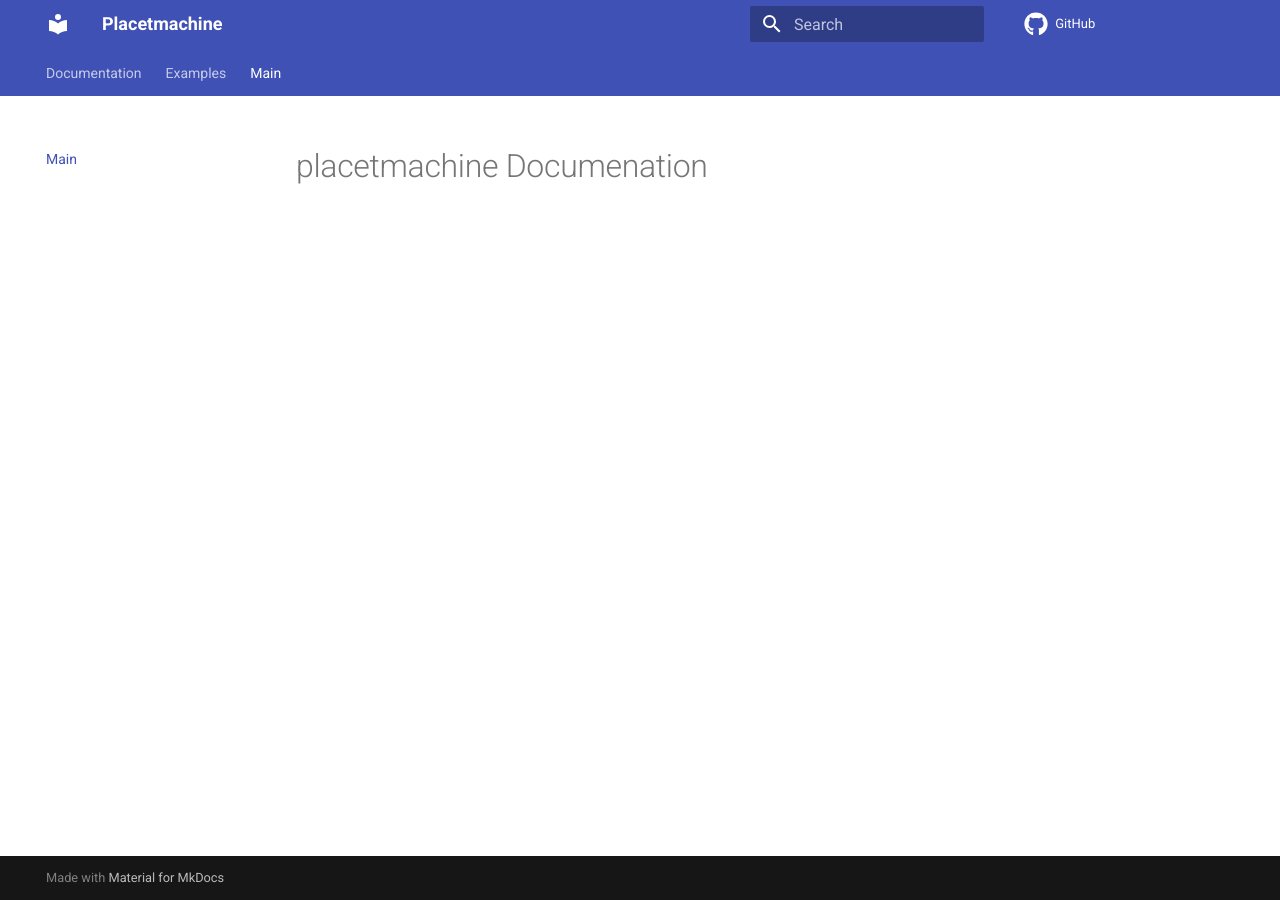
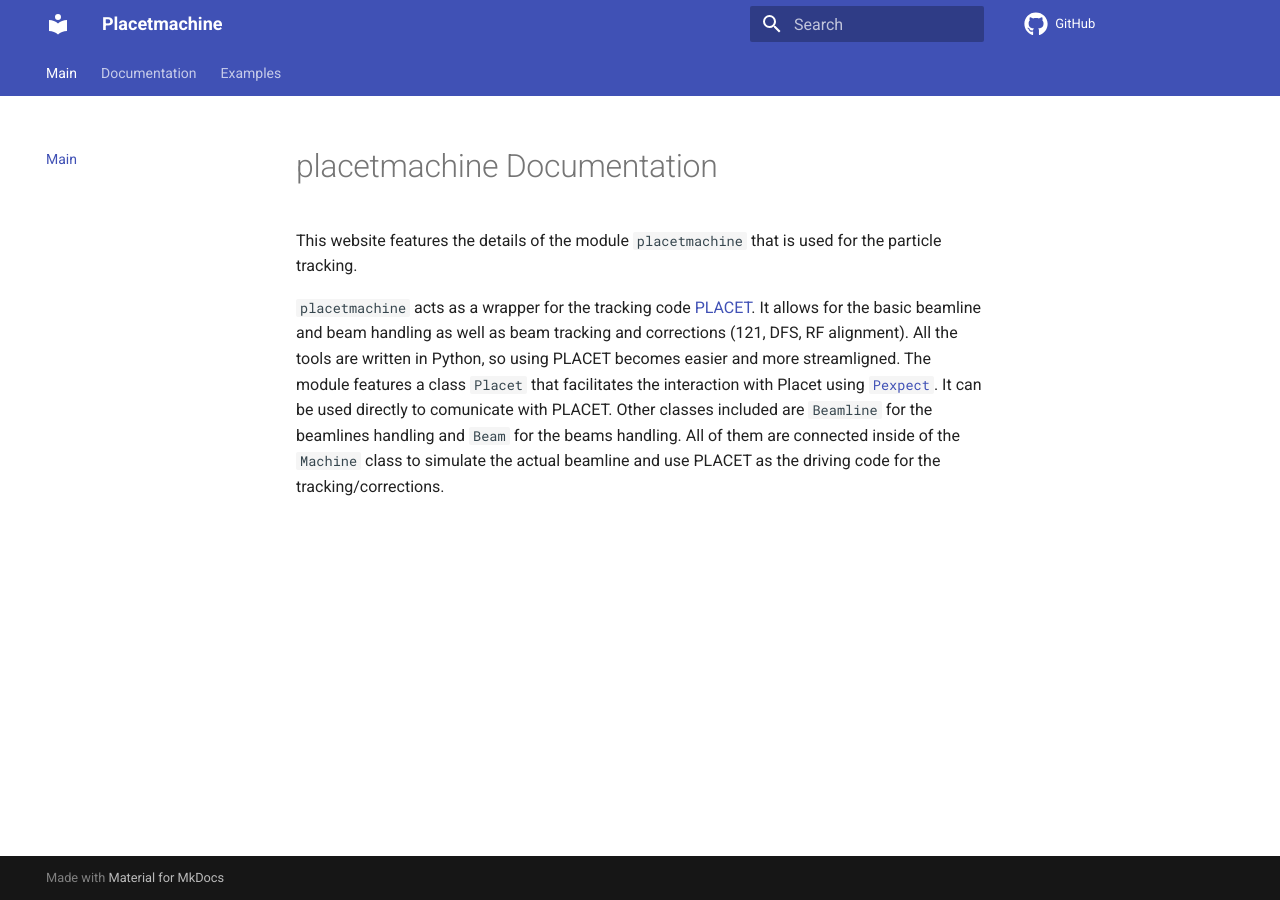
Before and after one commit to drozzoff/Placetmachine, an MkDocs documentation site: the page built from docs/index.md, in a window 1280 px wide. Built offline with MkDocs 1.6.1 and Material for MkDocs 9.7.7, drawn with Linux system fonts in a browser that asks for light colours; comment, search, counter and statistics services are not loaded.

Commit message:
Updated the landing page of the documentation.

```diff
--- a/docs/index.md
+++ b/docs/index.md
@@ -1 +1,10 @@
-# placetmachine Documenation
+# placetmachine Documentation
+
+This website features the details of the module `placetmachine` that is used for the particle tracking.
+
+`placetmachine` acts as a wrapper for the tracking code [PLACET](https://gitlab.cern.ch/clic-software/placet).
+It allows for the basic beamline and beam handling as well as beam tracking and corrections (121, DFS, RF alignment).
+All the tools are written in Python, so using PLACET becomes easier and more streamligned.
+The module features a class `Placet` that facilitates the interaction with Placet using [`Pexpect`](https://github.com/pexpect/pexpect).
+It can be used directly to comunicate with PLACET. Other classes included are `Beamline` for the beamlines handling and `Beam` for the beams handling.
+All of them are connected inside of the `Machine` class to simulate the actual beamline and use PLACET as the driving code for the tracking/corrections.
--- a/mkdocs.yml
+++ b/mkdocs.yml
@@ -34,6 +34,7 @@ markdown_extensions:
   - pymdownx.superfences
 
 nav:
+  - Main: index.md
   - 'Documentation':
     - 'Placet module':
       - Communicator: placet/communicator.md
@@ -55,4 +56,3 @@ nav:
     - Machine: machine.md
   - 'Examples':
     - Example 1: examples/example1.md
-  - Main: index.md
```
Also changed, not shown: 1 other file.
